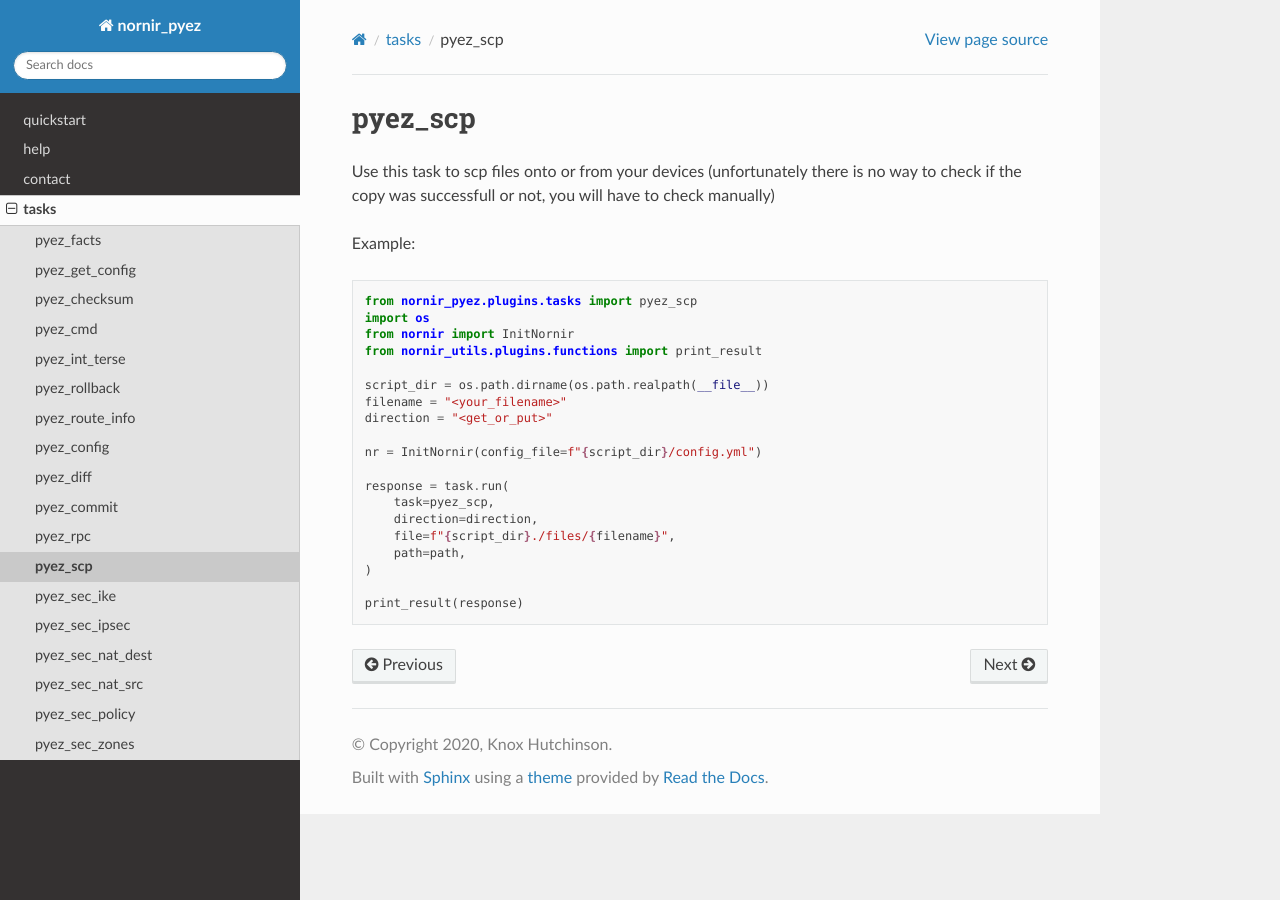
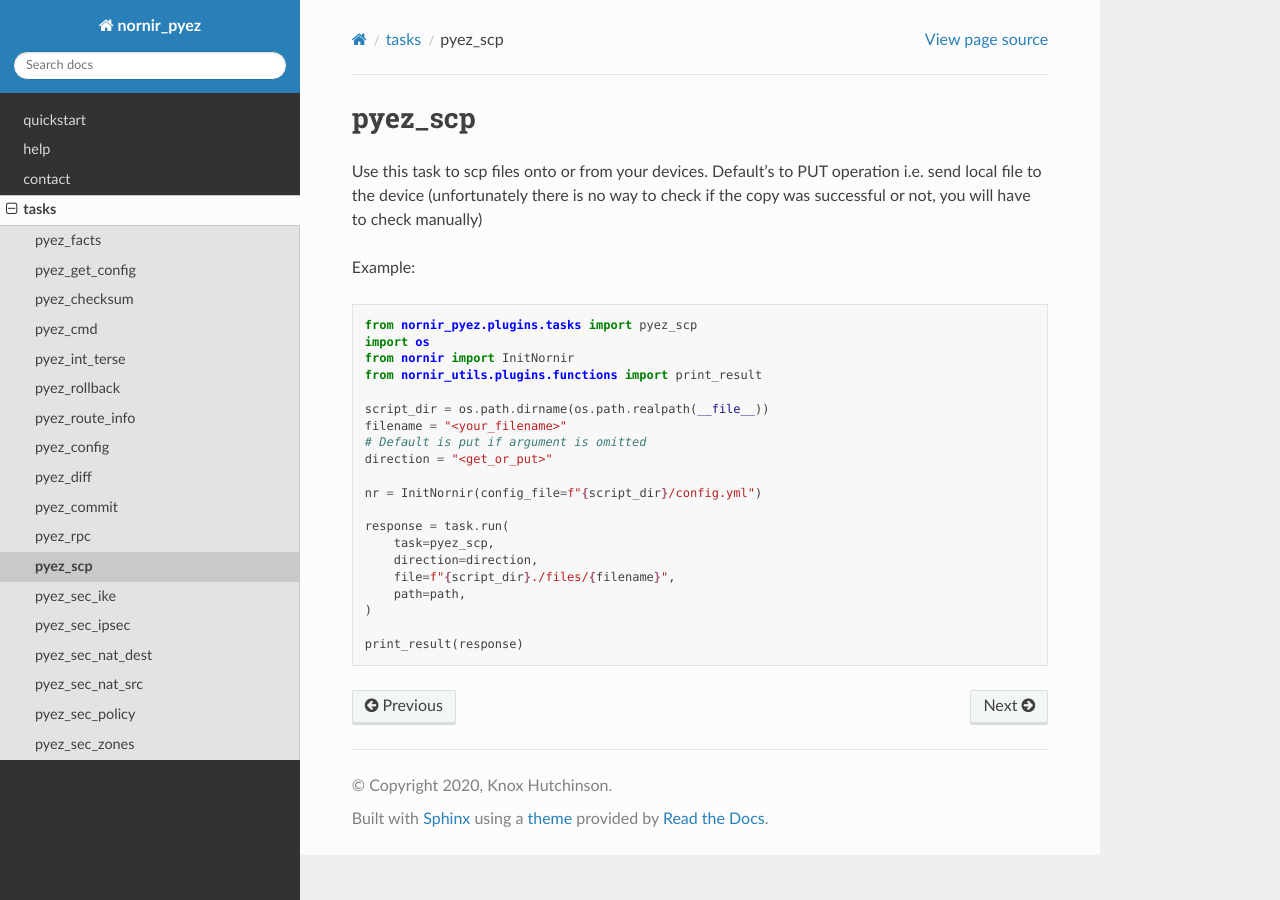
Before and after one commit to DataKnox/nornir_pyez, a Sphinx documentation site: the page built from docs/pyez_scp.rst, in a window 1280 px wide. Built offline with Sphinx 7.4.7 and the Read the Docs theme 2.0.0, drawn with Linux system fonts in a browser that asks for light colours.

Commit message:
added default parameter for direction and updated docs

```diff
--- a/docs/pyez_scp.rst
+++ b/docs/pyez_scp.rst
@@ -1,8 +1,8 @@
 pyez_scp
 ===========
 
-Use this task to scp files onto or from your devices (unfortunately there is no way
-to check if the copy was successfull or not, you will have to check manually)
+Use this task to scp files onto or from your devices. Default's to PUT operation i.e. send local file to the device (unfortunately there is no way
+to check if the copy was successful or not, you will have to check manually)
 
 Example::
 
@@ -13,6 +13,7 @@ Example::
 
     script_dir = os.path.dirname(os.path.realpath(__file__))
     filename = "<your_filename>"
+    # Default is put if argument is omitted
     direction = "<get_or_put>"
 
     nr = InitNornir(config_file=f"{script_dir}/config.yml")
```
Also changed, not shown: 1 other file.
